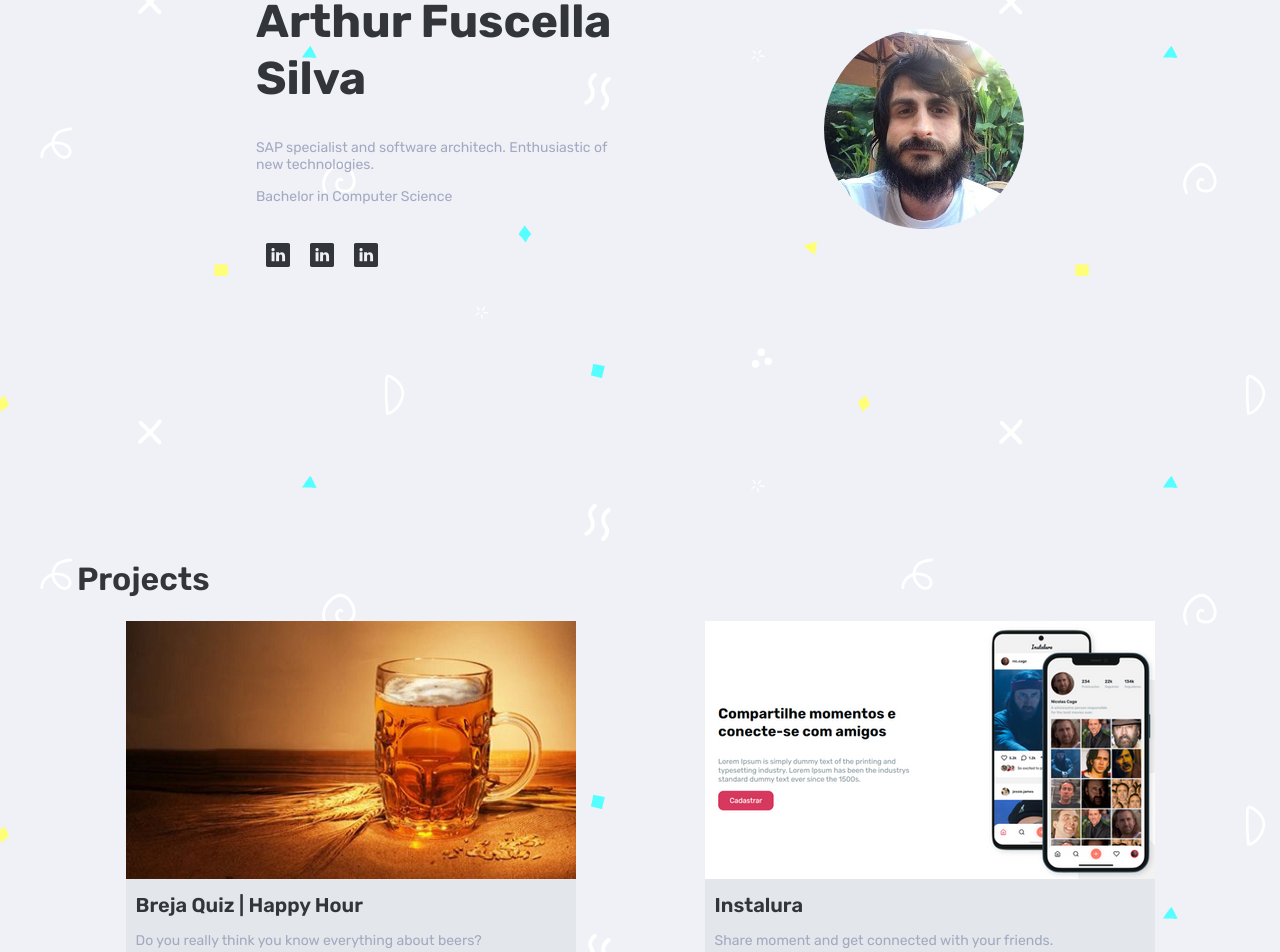
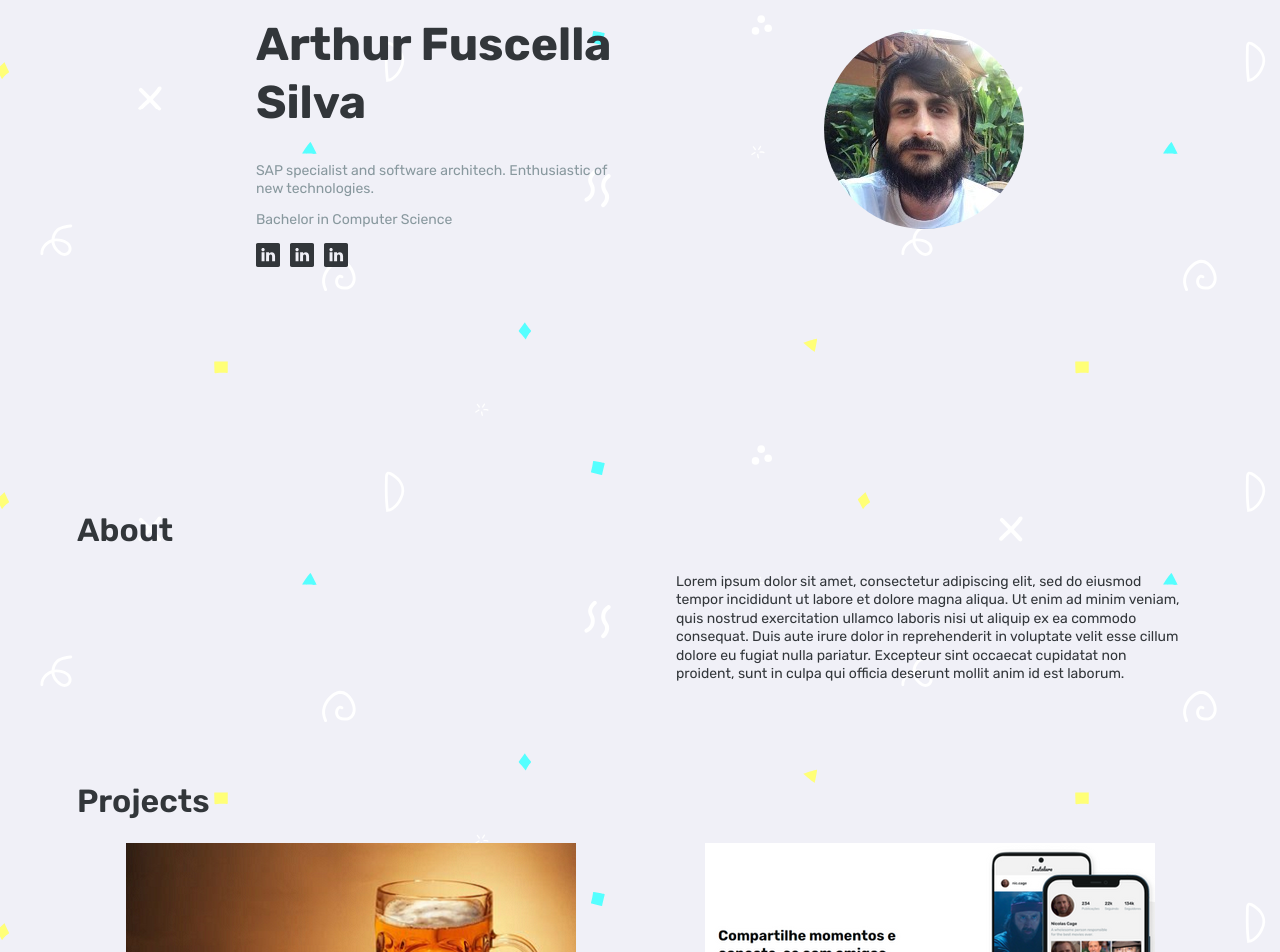
Before and after one commit to afuscella/react-portfolio, a Next.js app: page / in a window 1280 px wide. Shown: the part 296-1248 px from the top of the page. Built offline with nearby package versions, Linux system fonts and the light colour scheme.

Commit message:
added About section

```diff
--- a/pages/index.tsx
+++ b/pages/index.tsx
@@ -5,6 +5,7 @@ import { Box } from '@/components/foundation/layout/Container';
 
 import { Cover } from '@/components/commons/Cover';
 import { Menu } from '@/components/commons/Menu';
+import { About } from '@/components/commons/About';
 import { Projects } from '@/components/commons/Projects';
 
 export default function Home() {
@@ -28,7 +29,8 @@ export default function Home() {
         animate="show"
       />
 
-      <Projects/>
+      <About />
+      <Projects />
     </Box>
   );
 }
--- a/src/components/commons/Card/index.tsx
+++ b/src/components/commons/Card/index.tsx
@@ -19,15 +19,15 @@ export function Card({ title, description, image, uri }: ICard) {
         <Text
           variant="paragraph2"
           tag="span"
-          color="primary.main"
-        >
+          color="secondary.main"
+          >
           {title}
         </Text>
 
         <Text
           variant="paragraph1"
-          tag="p"
-          color="secondary.main"
+          tag="span"
+          color="primary.main"
         >
           {description}
         </Text>
--- a/src/components/commons/Card/styles.ts
+++ b/src/components/commons/Card/styles.ts
@@ -5,8 +5,8 @@ import { breakpointsMedia } from '@/themes/utils/breakpointsMedia';
 export const CardWrapper = {
   Card: styled.section`
     flex-wrap: wrap;
+    /* flex-direction: row; */
     text-decoration: none;
-    flex-direction: row;
     margin-bottom: 12px;
     background: ${({ theme}) => theme.colors.light.tertiary.main.color};
     box-shadow: 0 1px 0 rgb(0 0 0 / 20%);
@@ -34,6 +34,9 @@ export const CardWrapper = {
     }
 
     article {
+      display: flex;
+      flex-wrap: wrap;
+      flex-direction: column;
       padding: 10px;
     }
 
--- a/src/components/commons/Cover/index.tsx
+++ b/src/components/commons/Cover/index.tsx
@@ -26,7 +26,7 @@ export function Cover({ ...props }) {
         <Text
           variant="paragraph1"
           tag="p"
-          color="secondary.main"
+          color="secondary.light"
           textAlign={{
             xs: 'center',
             md: 'start'
@@ -38,7 +38,7 @@ export function Cover({ ...props }) {
         <Text
           variant="paragraph1"
           tag="p"
-          color="secondary.main"
+          color="secondary.light"
           textAlign={{
             xs: 'center',
             md: 'start'
--- a/src/components/commons/Footer/index.tsx
+++ b/src/components/commons/Footer/index.tsx
@@ -26,19 +26,19 @@ export function Footer() {
     <FooterWrapper.Footer>
       {links.map((link) => {
         return (
-          <FooterWrapper.Icon key={link.id}>
+          <FooterWrapper.Icons key={link.id}>
 
             <Text
               variant="paragraph2"
-              tag="h1"
+              tag="a"
               href={link.uri}
-              color="tertiary.main"
             >
               <Linkedin
                 color='#32363a'
               />
             </Text>
-          </FooterWrapper.Icon>
+
+          </FooterWrapper.Icons>
         )
       })}
     </FooterWrapper.Footer>
--- a/src/components/commons/Footer/styles.ts
+++ b/src/components/commons/Footer/styles.ts
@@ -11,18 +11,17 @@ export const FooterWrapper = {
     border-radius: 4px;
     display: flex;
     ${breakpointsMedia({
-    xs: css`
+      xs: css`
         justify-content: center;
       `,
-    md: css`
+      md: css`
         justify-content: flex-start;
       `
-  })
+      })
     }
   `,
 
-  Icon: styled.div`
-    margin: 10px;
+  Icons: styled.div`
     img {
       width: 32px;
       margin-left: 10px;
@@ -38,5 +37,9 @@ export const FooterWrapper = {
         opacity: .5;
       }
     }
+    &:first-child {
+      margin-left: 0;
+    }
+    margin-left: 10px;
   `,
 }
--- a/src/themes/Icons/Linkedin/index.tsx
+++ b/src/themes/Icons/Linkedin/index.tsx
@@ -1,9 +1,13 @@
 import React from 'react';
 
-export function Linkedin(props) {
+interface ILinkedin {
+  color: string;
+}
+
+export function Linkedin({ color }: ILinkedin) {
   return (
     <svg xmlns="http://www.w3.org/2000/svg" width="24" height="24" viewBox="0 0 512 512"
-      fill={props.color}>
+      fill={color}>
       <path d="m475.074219 0h-438.148438c-20.394531 0-36.925781 16.53125-36.925781 36.925781v438.148438c0 20.394531 16.53125 36.925781 36.925781 36.925781h438.148438c20.394531 0 36.925781-16.53125 36.925781-36.925781v-438.148438c0-20.394531-16.53125-36.925781-36.925781-36.925781zm-293.464844 387h-62.347656v-187.574219h62.347656zm-31.171875-213.1875h-.40625c-20.921875 0-34.453125-14.402344-34.453125-32.402344 0-18.40625 13.945313-32.410156 35.273437-32.410156 21.328126 0 34.453126 14.003906 34.859376 32.410156 0 18-13.53125 32.402344-35.273438 32.402344zm255.984375 213.1875h-62.339844v-100.347656c0-25.21875-9.027343-42.417969-31.585937-42.417969-17.222656 0-27.480469 11.601563-31.988282 22.800781-1.648437 4.007813-2.050781 9.609375-2.050781 15.214844v104.75h-62.34375s.816407-169.976562 0-187.574219h62.34375v26.558594c8.285157-12.78125 23.109375-30.960937 56.1875-30.960937 41.019531 0 71.777344 26.808593 71.777344 84.421874zm0 0" />
     </svg>
   );
--- a/src/themes/index.ts
+++ b/src/themes/index.ts
@@ -19,7 +19,7 @@ const light: ModeType = {
   },
   secondary: {
     main: {
-      color: '#a2a9c1',
+      color: '#2c3248',
       contrastText: '#fff',
     },
     light: {
@@ -30,6 +30,10 @@ const light: ModeType = {
   tertiary: {
     main: {
       color: '#e3e6ea',
+      contrastText: '#fff',
+    },
+    light: {
+      color: '#88989E',
       contrastText: '#fff',
     }
   },
@@ -56,7 +60,7 @@ const dark: ModeType = {
   },
   secondary: {
     main: {
-      color: '#a2a9c1',
+      color: '#2c3248',
       contrastText: '#fff',
     },
     light: {
```
Also changed, not shown: src/themes/Icons/Github/index.tsx (+6 -2 lines), src/themes/Icons/Globe/index.tsx (+6 -2 lines).
